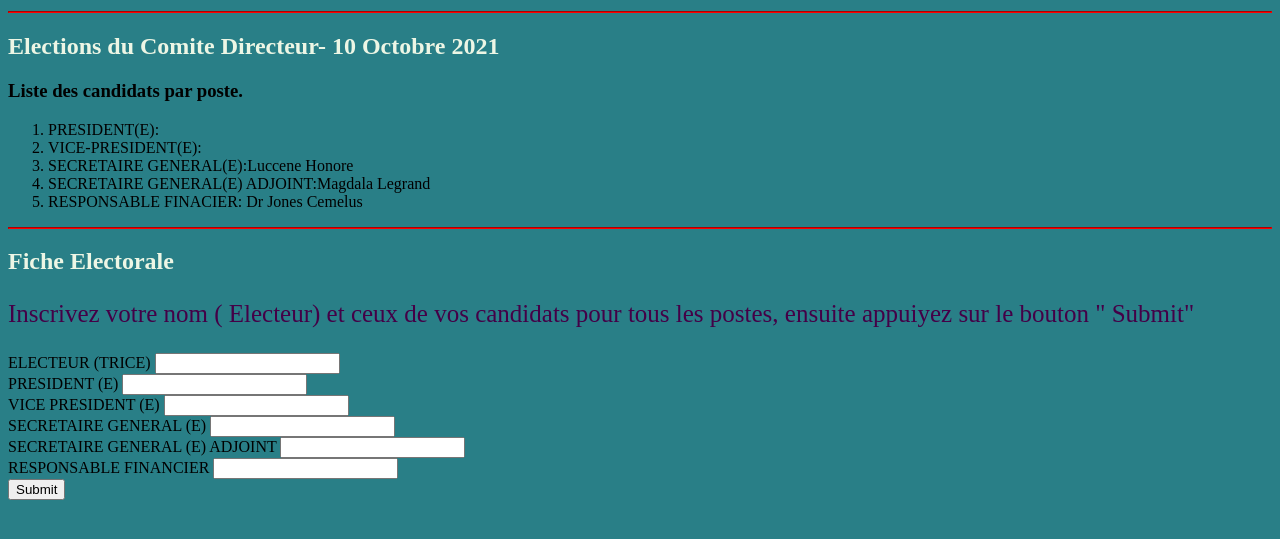
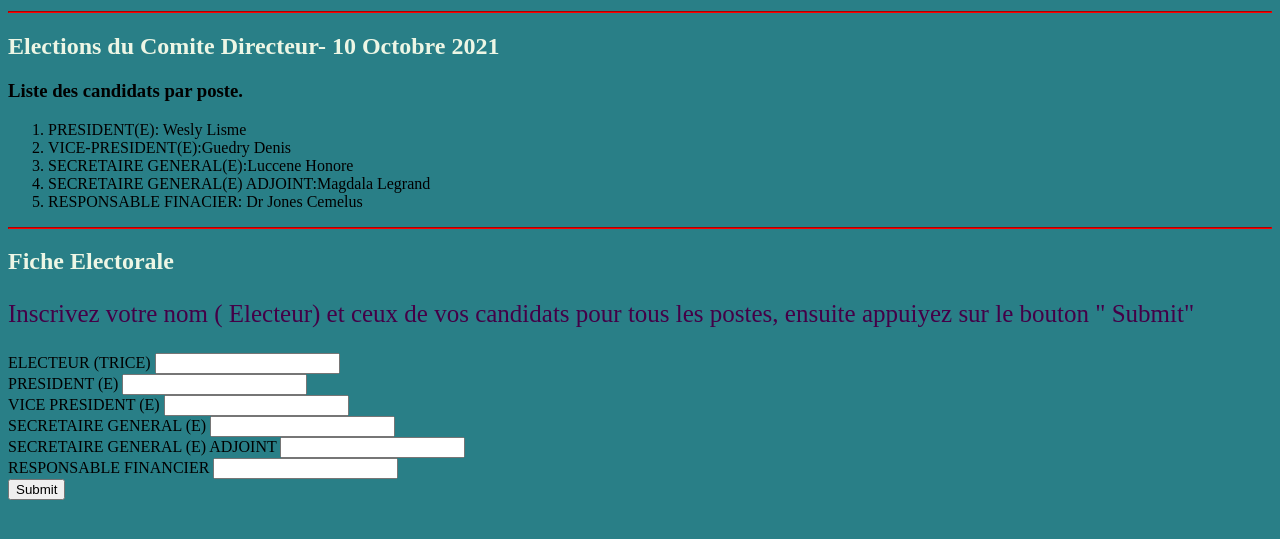
Before and after one commit to FRESHOP/SIRH-ELECTIONS-2021, a plain HTML site: page index.html in a window 1280 px wide. Shown: the part 191-730 px from the top of the page. Drawn offline with Linux system fonts and the light colour scheme; files that its build step writes are made by us from their sources.

Commit message:
Update index.html

```diff
--- a/index.html
+++ b/index.html
@@ -55,8 +55,8 @@ p{
     <h2>Elections du Comite Directeur- 10 Octobre 2021</h2>
     <h3>Liste des candidats par poste.</h3>
     <ol>
-      <li>PRESIDENT(E):</li>
-      <li>VICE-PRESIDENT(E):</li>
+      <li>PRESIDENT(E): Wesly Lisme </li>
+      <li>VICE-PRESIDENT(E):Guedry Denis</li>
       <li>SECRETAIRE GENERAL(E):Luccene Honore</li>
       <li>SECRETAIRE GENERAL(E) ADJOINT:Magdala Legrand</li>
       <li>RESPONSABLE FINACIER: Dr Jones Cemelus</li>
```
